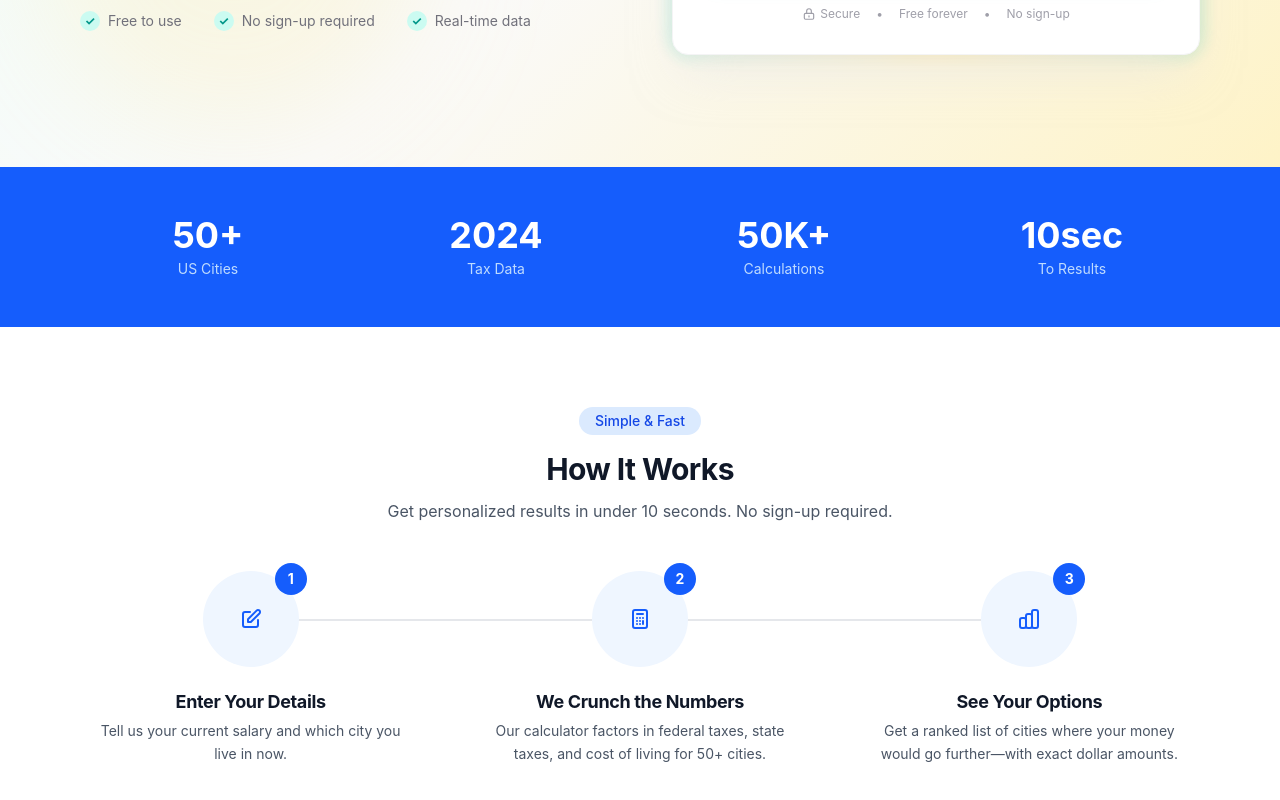
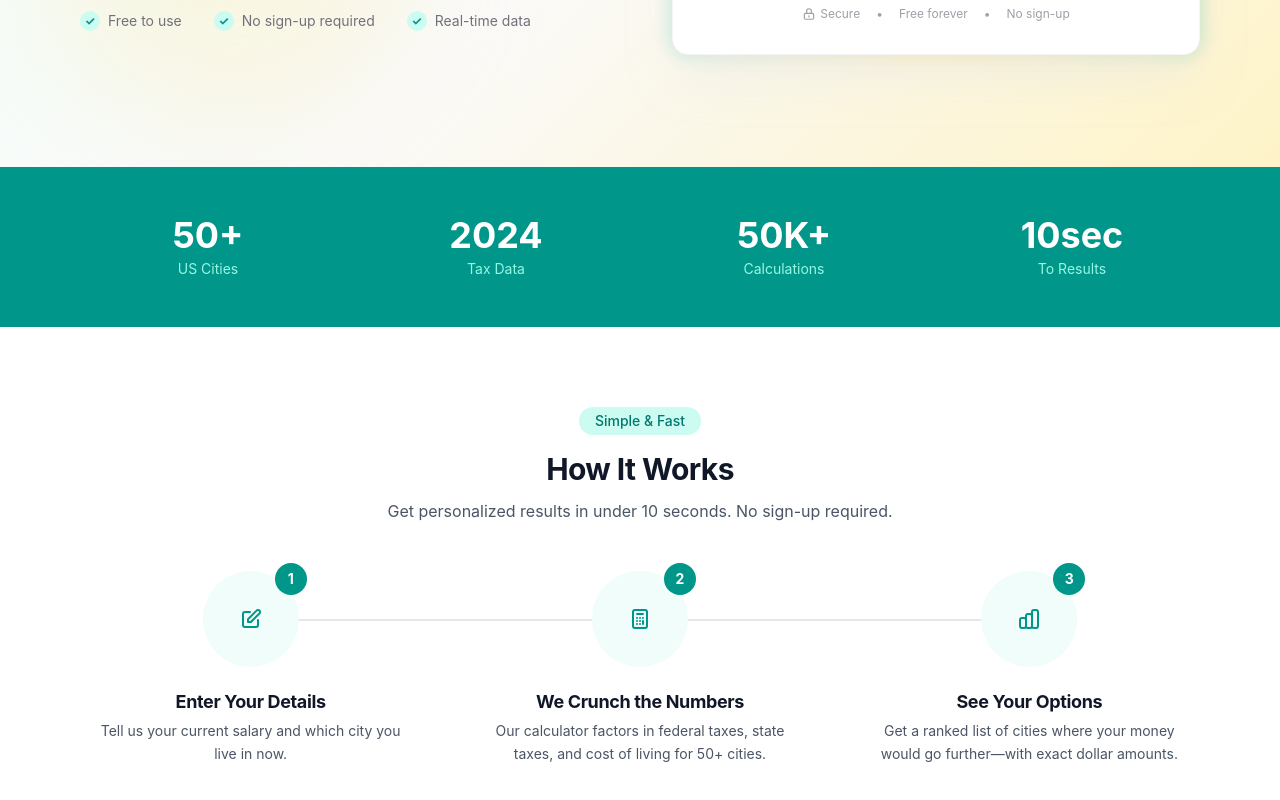
Before and after one commit to evyg/realocation, a Next.js app: page / in a window 1280 px wide. Shown: the part 566-1366 px from the top of the page. Built offline with nearby package versions, Linux system fonts and the light colour scheme; no server answers.

Commit message:
Fix color inconsistency: change blue to teal in Stats and HowItWorks

```diff
--- a/src/components/HowItWorks.tsx
+++ b/src/components/HowItWorks.tsx
@@ -38,7 +38,7 @@ export default function HowItWorks() {
     <section id="how-it-works" className="py-16 sm:py-20 bg-white scroll-mt-20">
       <div className="max-w-6xl mx-auto px-4">
         <div className="text-center mb-12">
-          <span className="inline-block px-4 py-1 bg-blue-100 text-blue-700 text-sm font-medium rounded-full mb-4">
+          <span className="inline-block px-4 py-1 bg-teal-100 text-teal-700 text-sm font-medium rounded-full mb-4">
             Simple & Fast
           </span>
           <h2 className="text-2xl sm:text-3xl font-bold text-gray-900 mb-3">
@@ -58,11 +58,11 @@ export default function HowItWorks() {
               )}
 
               {/* Step circle */}
-              <div className="relative inline-flex items-center justify-center w-24 h-24 bg-blue-50 rounded-full mb-6">
-                <div className="absolute -top-2 -right-2 w-8 h-8 bg-blue-600 text-white rounded-full flex items-center justify-center text-sm font-bold">
+              <div className="relative inline-flex items-center justify-center w-24 h-24 bg-teal-50 rounded-full mb-6">
+                <div className="absolute -top-2 -right-2 w-8 h-8 bg-teal-600 text-white rounded-full flex items-center justify-center text-sm font-bold">
                   {step.number}
                 </div>
-                <div className="text-blue-600">
+                <div className="text-teal-600">
                   {step.icon}
                 </div>
               </div>
--- a/src/components/Stats.tsx
+++ b/src/components/Stats.tsx
@@ -9,7 +9,7 @@ const stats = [
 
 export default function Stats() {
   return (
-    <section className="py-12 bg-blue-600">
+    <section className="py-12 bg-teal-600">
       <div className="max-w-6xl mx-auto px-4">
         <div className="grid grid-cols-2 md:grid-cols-4 gap-8">
           {stats.map((stat, index) => (
@@ -17,7 +17,7 @@ export default function Stats() {
               <div className="text-3xl sm:text-4xl font-bold text-white mb-1">
                 {stat.value}
               </div>
-              <div className="text-blue-200 text-sm">
+              <div className="text-teal-200 text-sm">
                 {stat.label}
               </div>
             </div>
```
